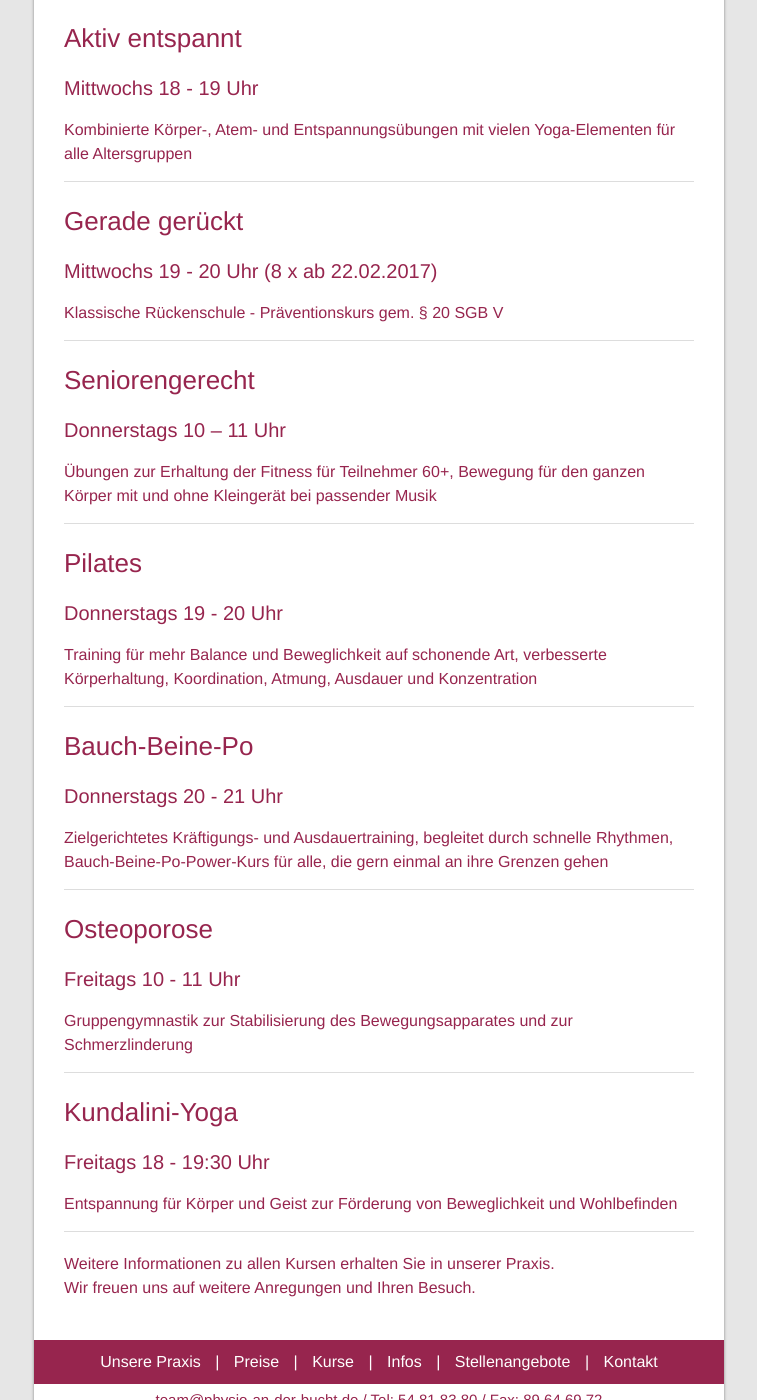
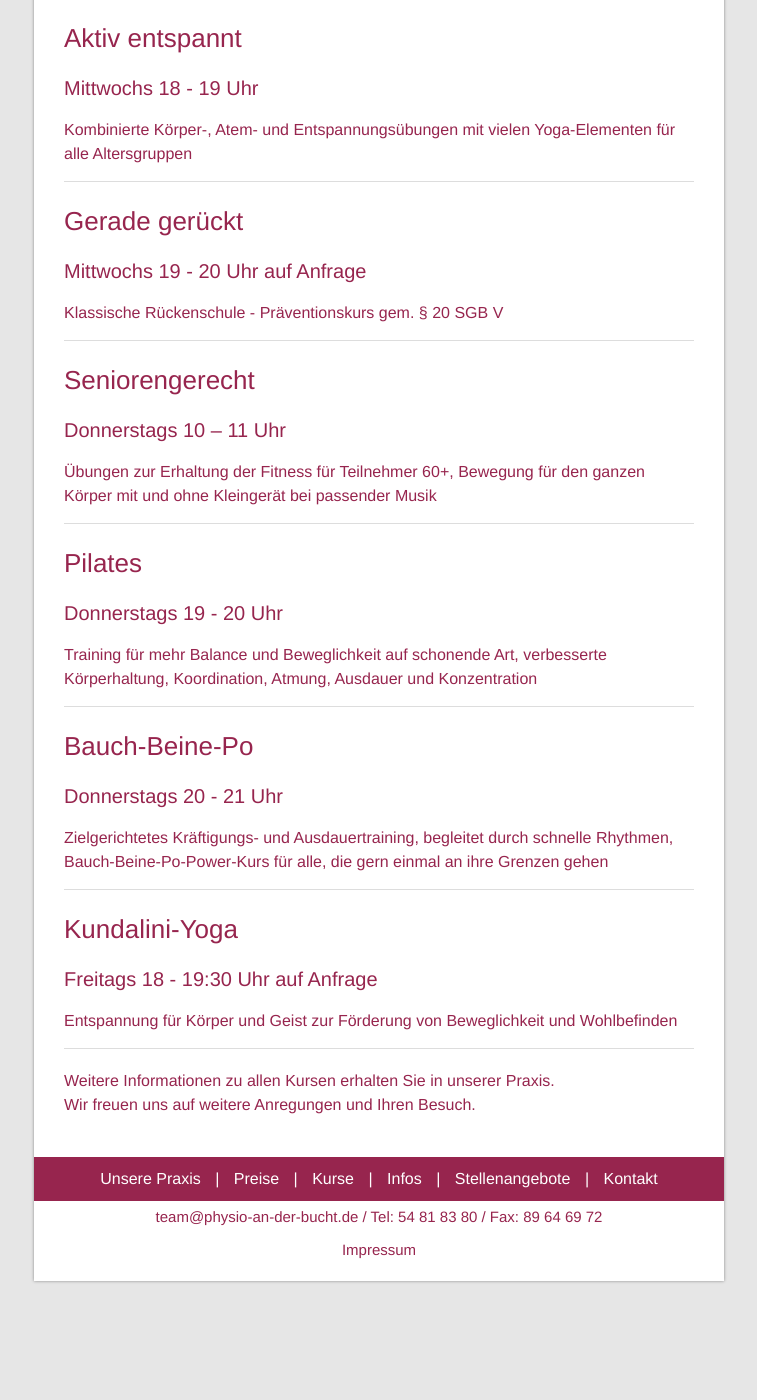
Before and after one commit to davidbasalla/physio_website_2, a Jekyll site: the page built from kurse.md, in a window 1280 px wide and 1400 px high, scrolled down 703 px. Shown: the whole window, without its empty margins (261-1018 px from the left). Built offline with Jekyll 4.4.1, drawn with Linux system fonts in a browser that asks for light colours; after the commit the page ends 1984 px from its top, so only the background shows below that; some of the changed text lies outside the part shown.

Commit message:
Update courses

```diff
--- a/_data/courses.json
+++ b/_data/courses.json
@@ -2,7 +2,7 @@
   [
     {
       "title":"Yoga für alle",
-      "time_and_date":"Montags 19 - 20",
+      "time_and_date":"Montags 19 - 20 Uhr und 20 - 21 Uhr",
       "description":"Kombinierte Körper-, Atem- und Entspannungsübungen mit vielen Yoga-Elementen für alle Altersgruppen"
     },
     {
@@ -17,7 +17,7 @@
     },
     {
       "title":"Gerade gerückt",
-      "time_and_date":"Mittwochs 19 - 20 Uhr (8 x ab 22.02.2017)",
+      "time_and_date":"Mittwochs 19 - 20 Uhr auf Anfrage",
       "description":"Klassische Rückenschule - Präventionskurs gem. § 20 SGB V"
     },
     {
@@ -36,13 +36,8 @@
       "description":"Zielgerichtetes Kräftigungs- und Ausdauertraining, begleitet durch schnelle Rhythmen, Bauch-Beine-Po-Power-Kurs für alle, die gern einmal an ihre Grenzen gehen"
     },
     {
-      "title":"Osteoporose",
-      "time_and_date":"Freitags 10 - 11 Uhr",
-      "description":"Gruppengymnastik zur Stabilisierung des Bewegungsapparates und zur Schmerzlinderung"
-    },
-    {
       "title":"Kundalini-Yoga",
-      "time_and_date":"Freitags 18 - 19:30 Uhr",
+      "time_and_date":"Freitags 18 - 19:30 Uhr auf Anfrage",
       "description":"Entspannung für Körper und Geist zur Förderung von Beweglichkeit und Wohlbefinden"
     },
   ]
```
